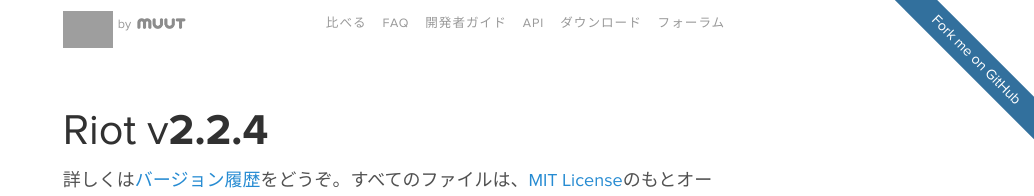
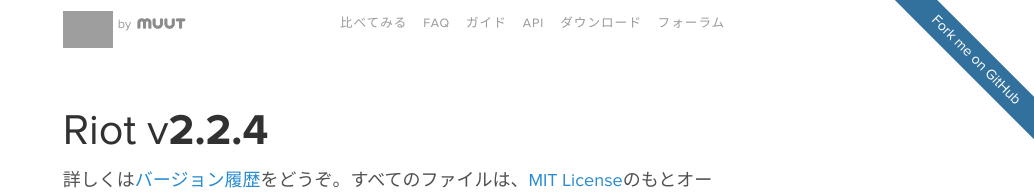
Before and after one commit to riot/riot.github.io, a Jekyll site: the page built from ja/download.md, in a window 1280 px wide and 900 px high. Shown: the top 196 px of the window, without its empty margins (246-1280 px from the left). Built offline with Jekyll 4.4.1, drawn with Linux system fonts in a browser that asks for light colours; Markdown is read by kramdown in place of the engine named in the settings; grey boxes are pictures that could not be loaded.

Commit message:
Simplify the label of headers

```diff
--- a/_layouts/ja.html
+++ b/_layouts/ja.html
@@ -1,9 +1,9 @@
 <!doctype html>
 
 {% capture nav %}
-  <a href="/ja/compare/">比べる</a>
+  <a href="/ja/compare/">比べてみる</a>
   <a href="/ja/faq/">FAQ</a>
-  <a href="/ja/guide/">開発者ガイド</a>
+  <a href="/ja/guide/">ガイド</a>
   <a href="/ja/api/">API</a>
   <a href="/ja/download/">ダウンロード</a>
   <a href="/ja/forum/">フォーラム</a>
```
